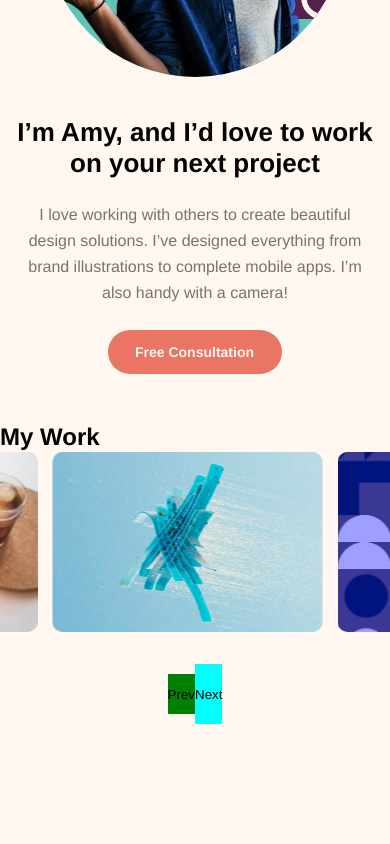
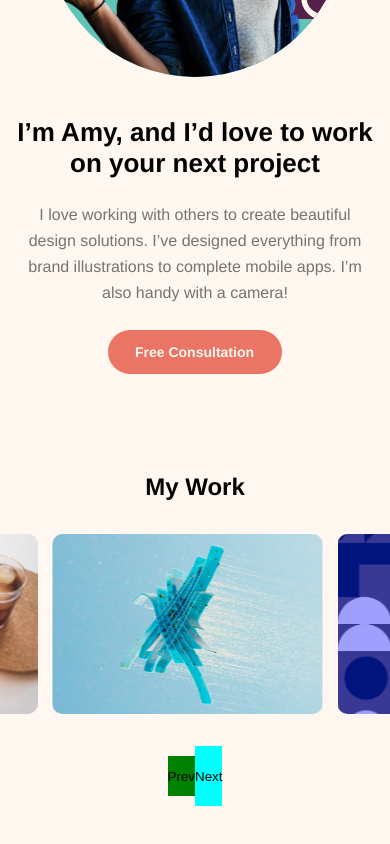
Before and after one commit to Edanriell/SinglePageDesignPortfolio, a Nuxt app in the folder Client/: page / in a window 390 px wide. Shown: the part 1689-2533 px from the top of the page. Before the commit the page ends 2413 px from the top, so only its background shows below. Built offline with nearby package versions, Linux system fonts and the light colour scheme.

Commit message:
feature(projects-widget-styles): created mobile styles

```diff
--- a/Client/widgets/projects/ui/projects-widget.vue
+++ b/Client/widgets/projects/ui/projects-widget.vue
@@ -44,8 +44,21 @@
 
 <style scoped>
 	.projects {
+		position: relative;
+		padding-top: 50rem;
+		padding-bottom: 50rem;
 	}
 
 	.projects__title {
+		font-family: var(--font-family);
+		font-weight: 700;
+		font-size: 24rem;
+		text-align: center;
+		color: var(--black);
+		margin-bottom: 32rem;
+
+		@medai (width >= 768px) {
+			font-size: 32rem;
+		}
 	}
 </style>
```
